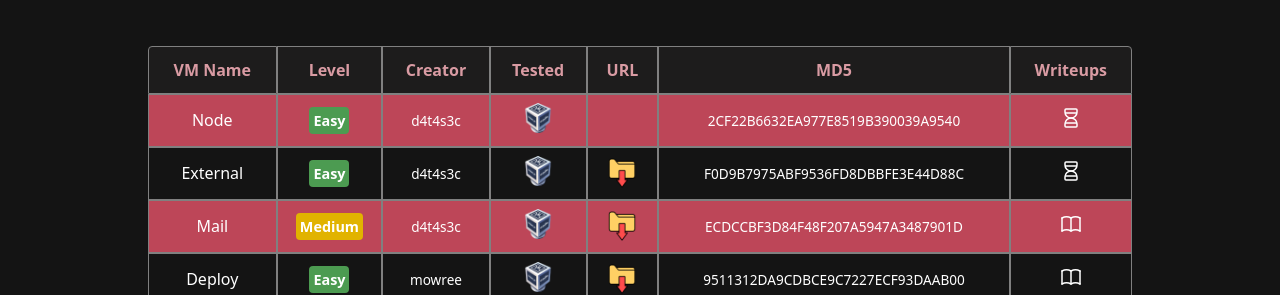
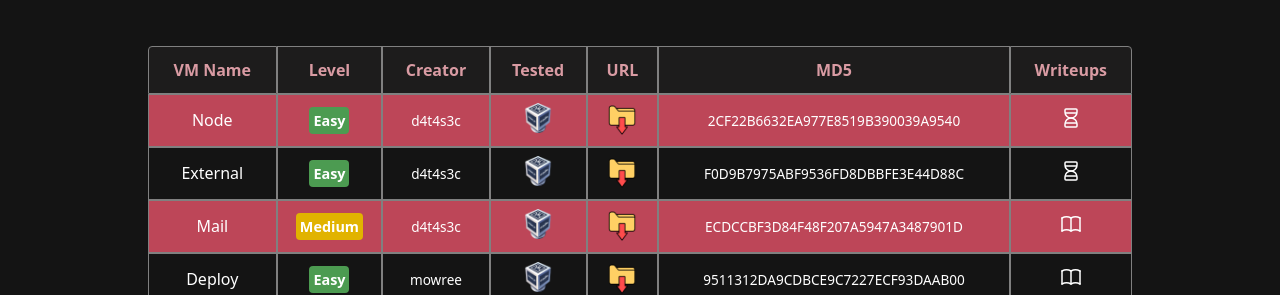
Before and after one commit to VulNyx/vulnyx, a Jekyll site: the page built from index.md, in a window 1280 px wide. Shown: the part 373-668 px from the top of the page. Built offline with Jekyll 4.4.1, drawn with Linux system fonts in a browser that asks for light colours.

Commit message:
Update download.yml

```diff
--- a/_data/download.yml
+++ b/_data/download.yml
@@ -47,3 +47,5 @@ url-mail:
   label: <a class="newicon" href="https://mega.nz/file/5P4D0KhT#Tc81iptGXuLL8kJg95VQ7x1ZlsB28Kr86rThxqLRvyI" target="_blank"><img title="Download" src="assets/down.png" alt="Download logo" width="30" height="30"></a>
 url-external:
   label: <a class="newicon" href="https://mega.nz/file/UChWXaYS#DkuVqrxWe_kknmCXuogbK_s7Fu83rGKCMPjdvx2Oaw8" target="_blank"><img title="Download" src="assets/down.png" alt="Download logo" width="30" height="30"></a>
+url-node:
+  label: <a class="newicon" href="https://mega.nz/file/1WY3xLKD#6r-fQBNRsPmtHszhO1dfdidhRXZfJj_bKylZmyyVg7c" target="_blank"><img title="Download" src="assets/down.png" alt="Download logo" width="30" height="30"></a>
```
